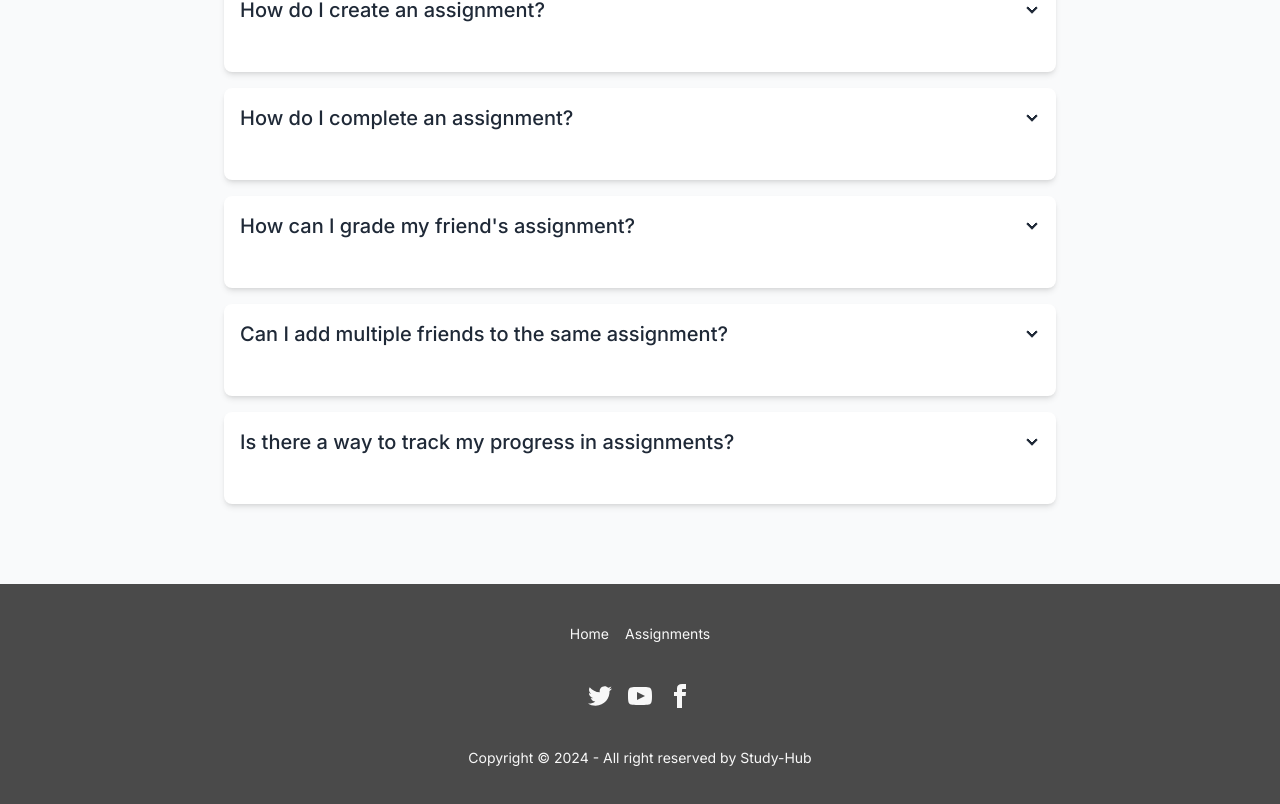
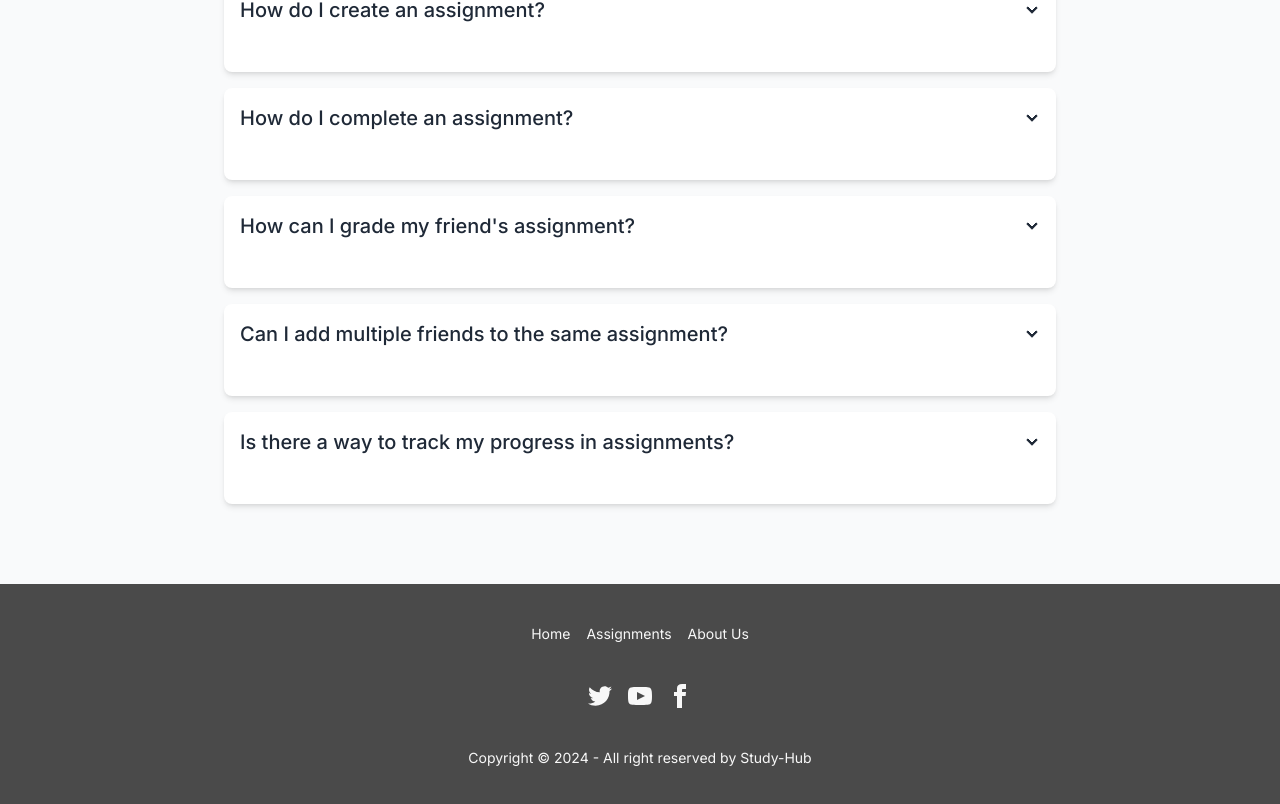
Before and after one commit to MahbubSakib/study-hub-client, a React (Vite) app: page / in a window 1280 px wide. Shown: the part 1212-2016 px from the top of the page. Built offline with nearby package versions, Linux system fonts and the light colour scheme; no server answers.

Commit message:
footer update

```diff
--- a/src/components/Footer.jsx
+++ b/src/components/Footer.jsx
@@ -8,6 +8,7 @@ const Footer = () => {
                 <nav className="grid grid-flow-col gap-4">
                     <Link to={'/'} className="link link-hover">Home</Link>
                     <Link to={'/assignments'} className="link link-hover">Assignments</Link>
+                    <Link to={'/about-us'} className="link link-hover">About Us</Link>
                 </nav>
                 <nav>
                     <div className="grid grid-flow-col gap-4">
```
